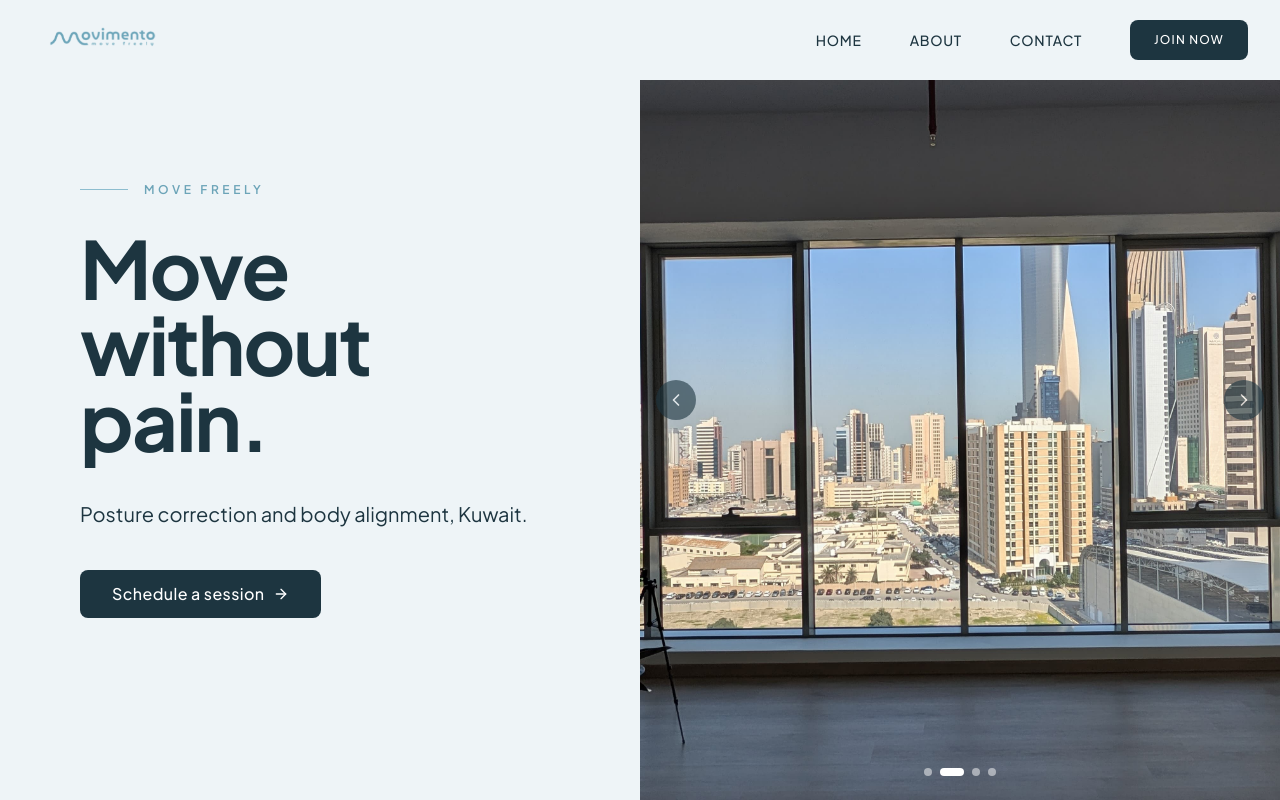
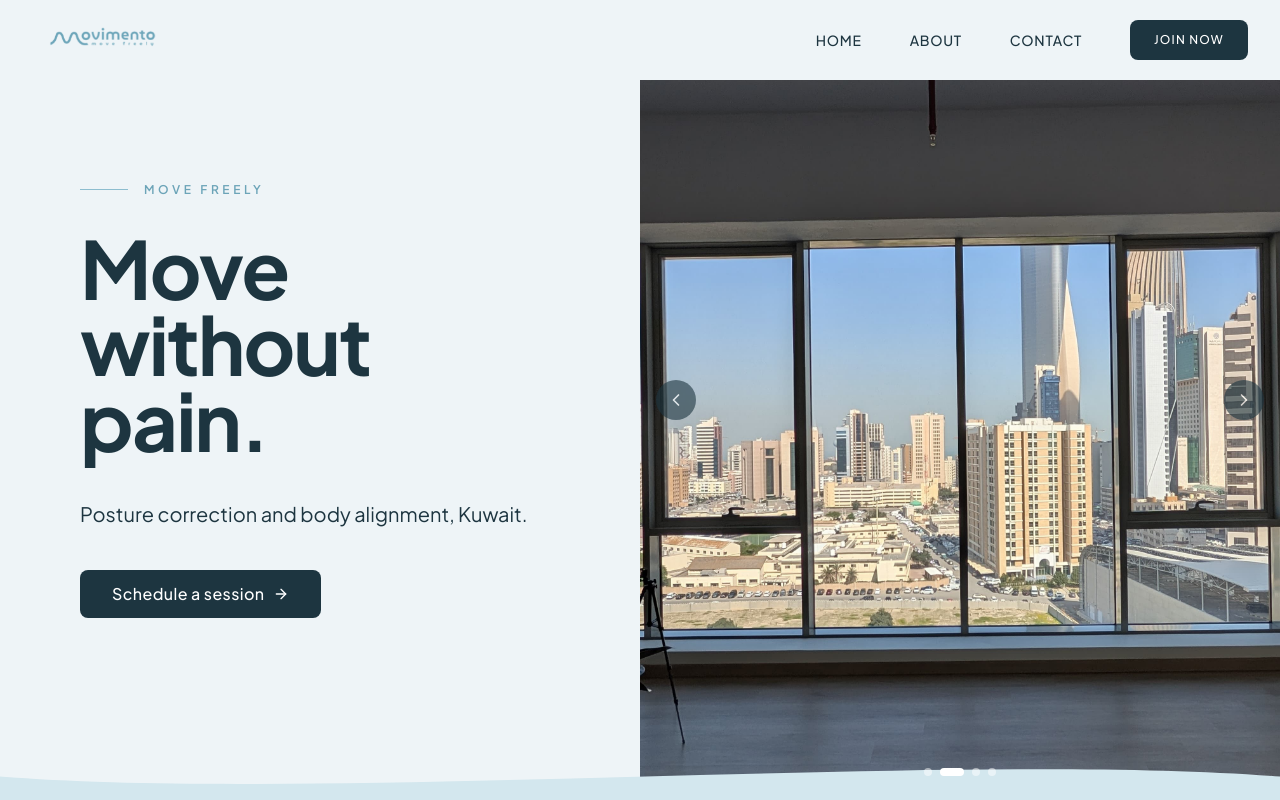
Before and after one commit to samcarmen/movimento, a Next.js app: page / in a window 1280 px wide. Shown: the top 800 px of the page. Built offline with nearby package versions, Linux system fonts and the light colour scheme.

Commit message:
feat: bake wave into hero section

```diff
--- a/src/app/page.tsx
+++ b/src/app/page.tsx
@@ -10,7 +10,6 @@ export default function Home() {
   return (
     <>
       <HeroSection />
-      <WaveDivider topColor="var(--brand-light)" bottomColor="var(--brand-tint)" />
       <AboutSection noPaddingBottom />
       <WaveDivider topColor="var(--brand-tint)" bottomColor="var(--brand-band)" />
       <GallerySection />
--- a/src/components/sections/HeroSection.tsx
+++ b/src/components/sections/HeroSection.tsx
@@ -165,7 +165,7 @@ export default function HeroSection() {
           </button>
 
           {/* Dot indicators */}
-          <div className="absolute bottom-6 left-1/2 -translate-x-1/2 z-10 flex items-center gap-2">
+          <div className="absolute bottom-6 left-1/2 -translate-x-1/2 z-30 flex items-center gap-2">
             {SLIDES.map((_, i) => (
               <button
                 key={i}
@@ -185,6 +185,23 @@ export default function HeroSection() {
 
       </div>
 
+      {/* Wave bottom — clips carousel image and transitions to About section */}
+      <div
+        className="absolute bottom-0 left-0 right-0 z-20 pointer-events-none"
+        style={{ lineHeight: 0, marginBottom: "-2px" }}
+      >
+        <svg
+          viewBox="0 0 1440 60"
+          xmlns="http://www.w3.org/2000/svg"
+          preserveAspectRatio="none"
+          aria-hidden="true"
+          focusable="false"
+          style={{ display: "block", width: "100%", height: "clamp(32px, 4vw, 60px)" }}
+        >
+          <path d="M0,30 C360,60 1080,0 1440,30 L1440,60 L0,60 Z" fill="var(--brand-tint)" />
+        </svg>
+      </div>
+
     </section>
   );
 }
```
